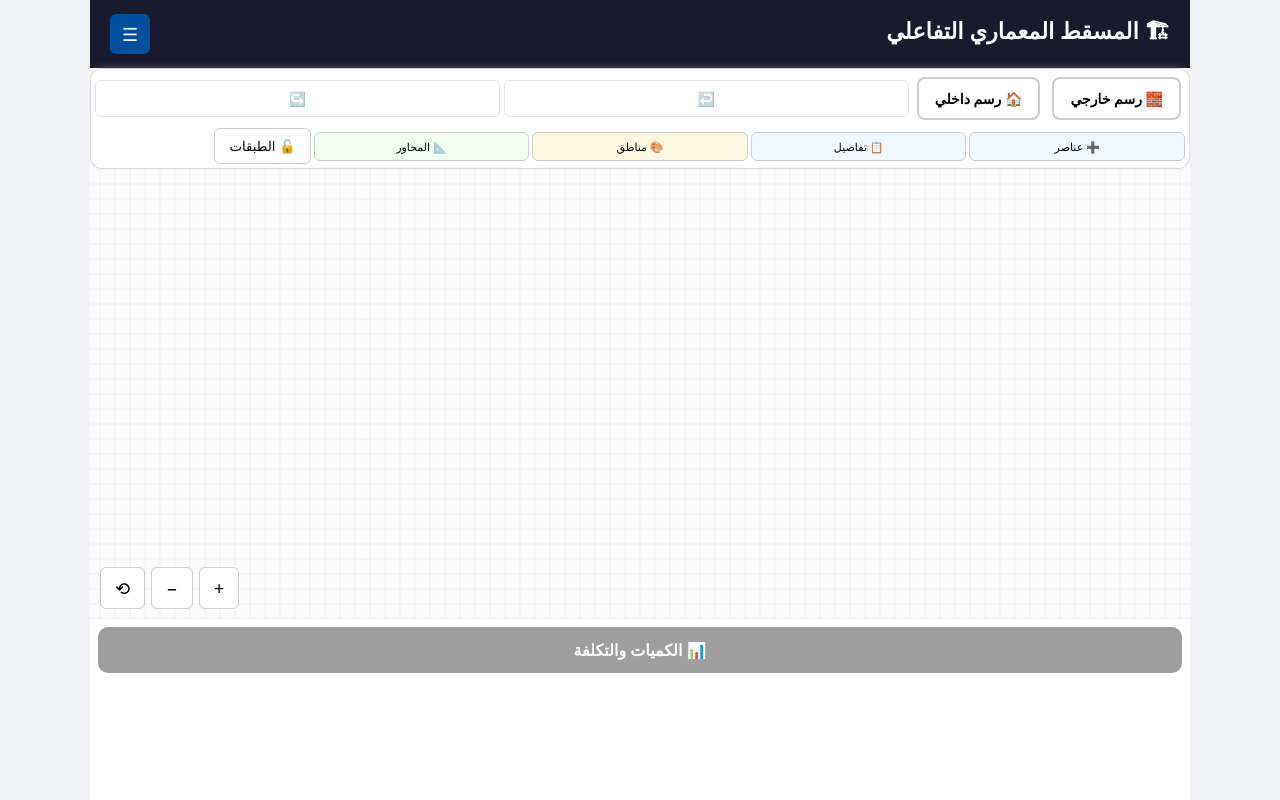
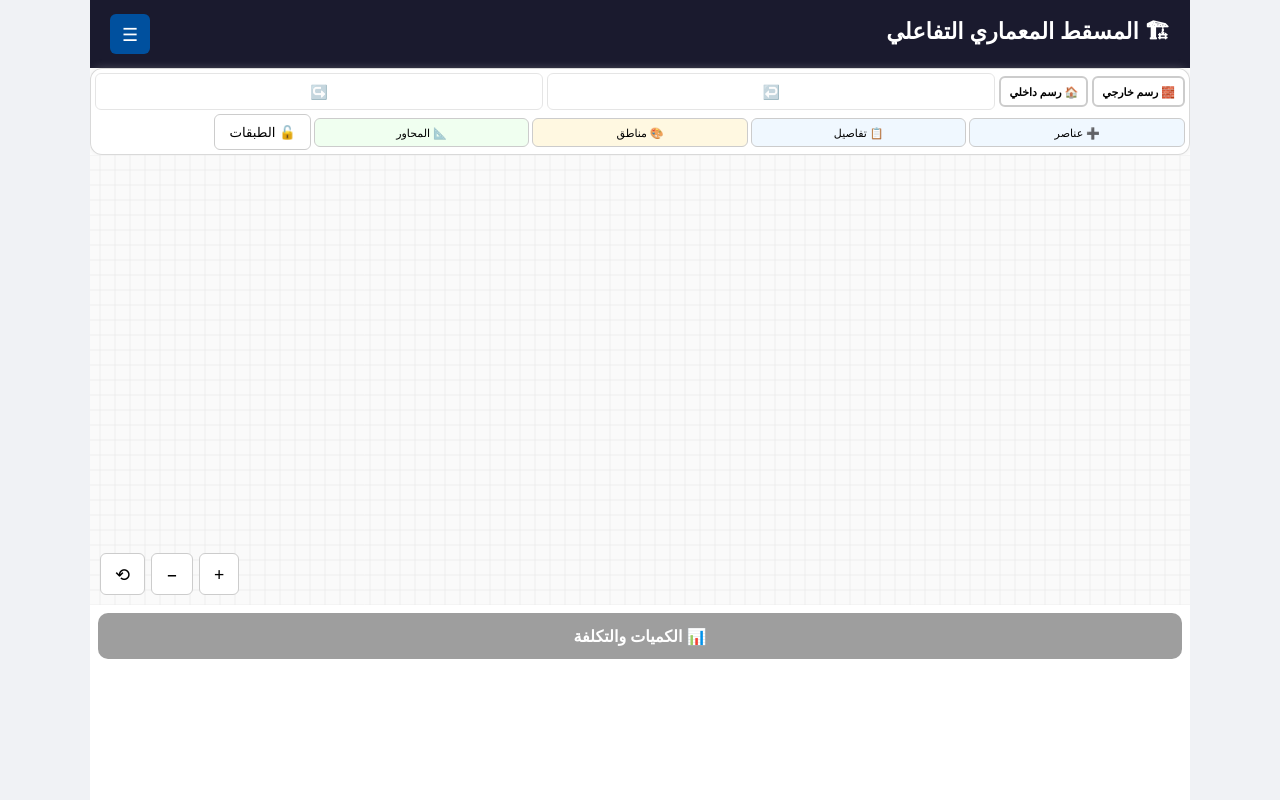
Before and after one commit to mlutf7-source/Finalplan, a React (Vite) app: page / in a window 1280 px wide. Built offline with nearby package versions, Linux system fonts and the light colour scheme.

Commit message:
Update DrawToolbar.tsx

```diff
--- a/src/components/Toolbar/DrawToolbar.tsx
+++ b/src/components/Toolbar/DrawToolbar.tsx
@@ -8,14 +8,15 @@ interface Props {
 }
 
 const btnStyle: React.CSSProperties = {
-        padding: '10px 16px',
-          margin: '4px',
+  padding: '6px 8px',
+  margin: 0,
   border: '2px solid #ccc',
-              borderRadius: '8px',
+  borderRadius: 6,
   background: '#fff',
-                  fontSize: '14px',
+  fontSize: 11,
   cursor: 'pointer',
   fontWeight: 'bold',
+  whiteSpace: 'nowrap',
 };
 
 const activeStyle: React.CSSProperties = {
@@ -26,7 +27,7 @@ interface Props {
 
 export const DrawToolbar: React.FC<Props> = ({ mode, drawingType, onStartDrawing }) => {
   return (
-                                  <div style={{ display: 'flex', alignItems: 'center', gap: 4, flexWrap: 'wrap' }}>
+    <div style={{ display: 'flex', alignItems: 'center', gap: 4, flexWrap: 'nowrap' }}>
       <button
         style={drawingType === 'exterior' && mode === 'drawing' ? activeStyle : btnStyle}
         onClick={() => onStartDrawing('exterior')}
```
Lines whose indentation alone changed are shown as unchanged.
